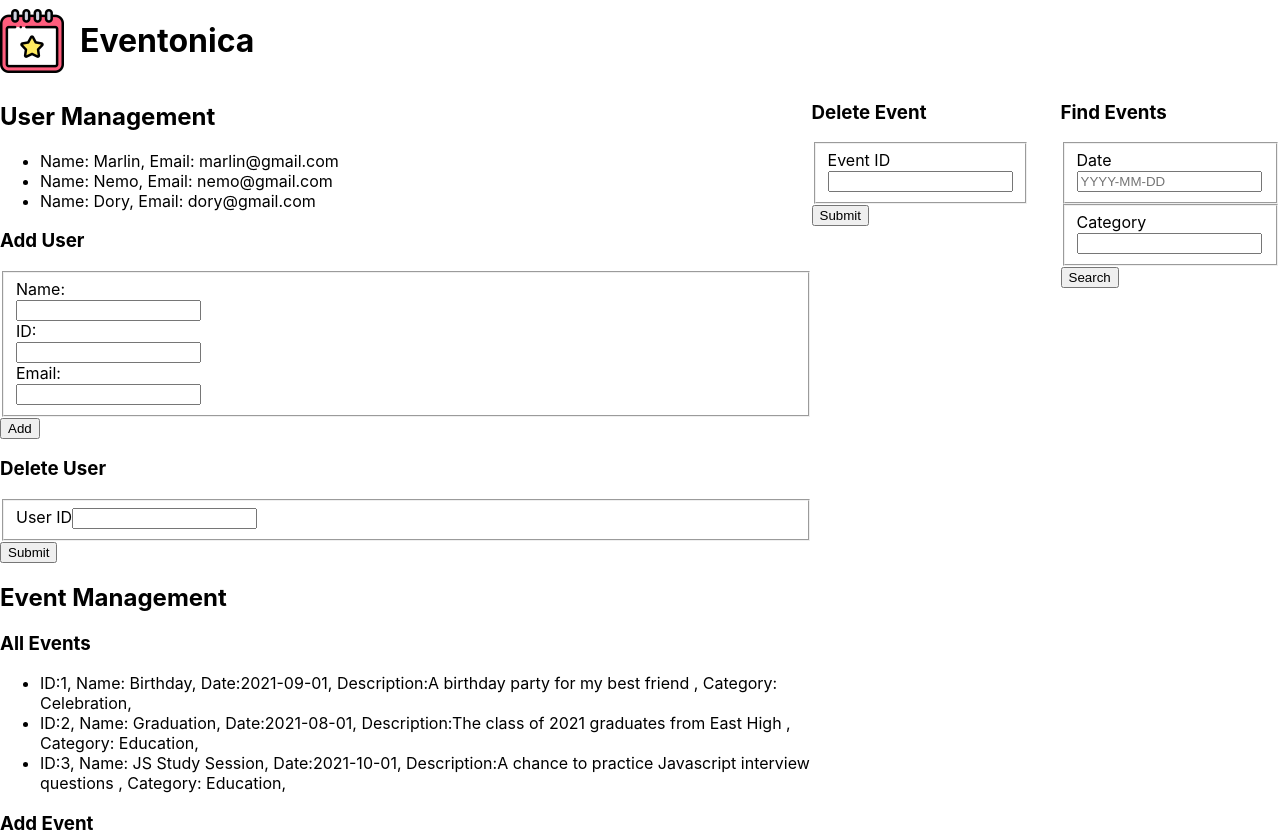
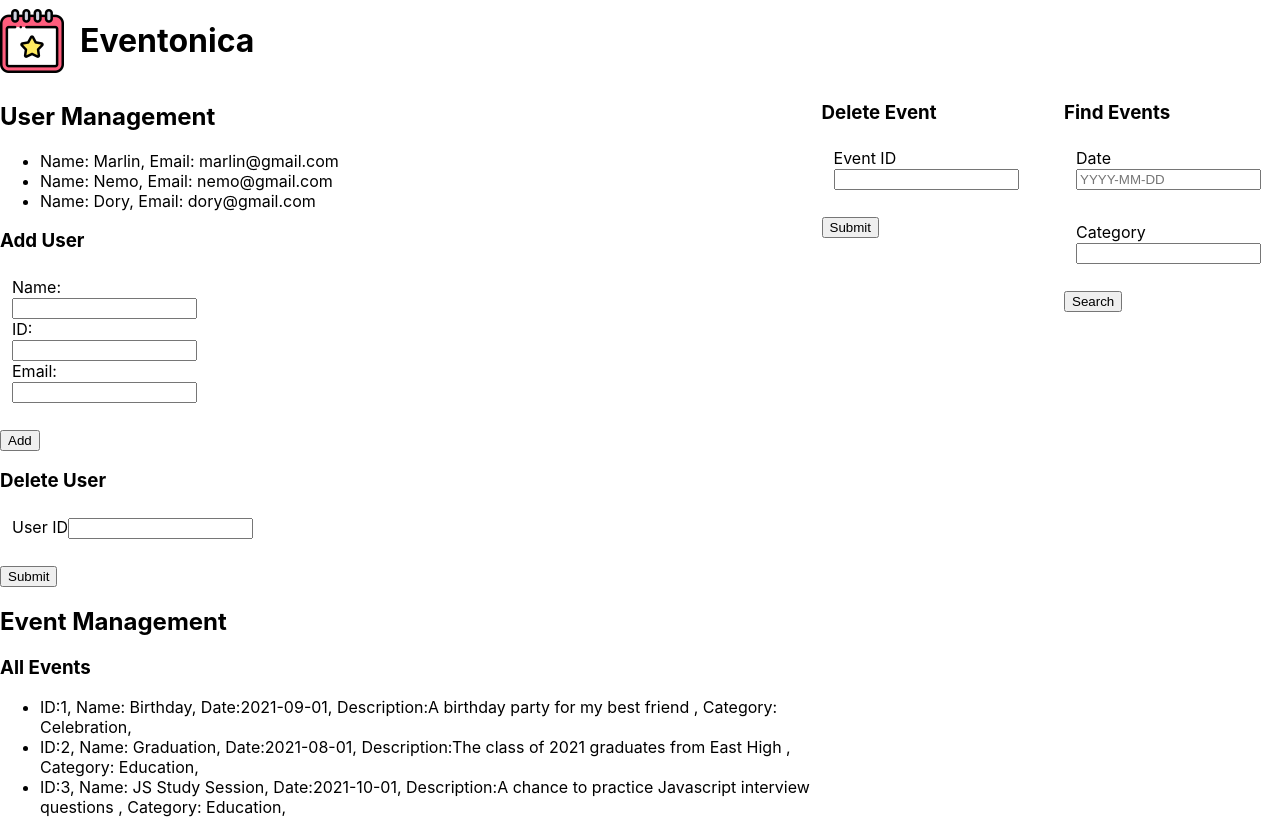
Before and after one commit to dolivas644/public-techtonica---assignments, a React (Create React App) app in the folder Eventonica/client/: page / in a window 1280 px wide. Shown: the top 832 px of the page. Built offline with nearby package versions, Linux system fonts and the light colour scheme.

Commit message:
CSS missing letter f in fieldset

```diff
--- a/Eventonica/client/src/App.css
+++ b/Eventonica/client/src/App.css
@@ -1,4 +1,4 @@
-ieldset {
+fieldset {
   border: none;
   margin: 1rem 0;
 }
```
